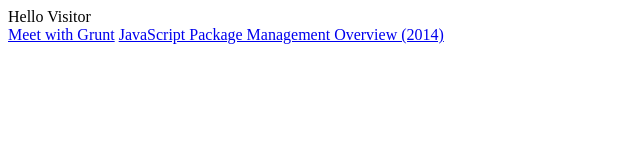
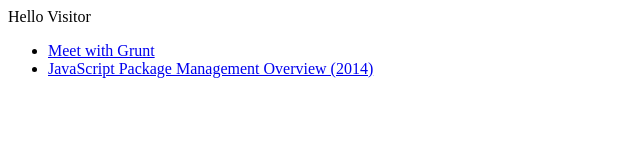
Before and after one commit to nesterone/myslides, a plain HTML site: page index.html in a window 1280 px wide. Shown: the whole page, without its empty margins (0-640 px from the left). Drawn offline with Linux system fonts and the light colour scheme.

Commit message:
-added links to from page of myslides

```diff
--- a/index.html
+++ b/index.html
@@ -1,11 +1,17 @@
 <html>
 <head>
-    <title>Test index</title>
+    <title>Welcome</title>
 </head>
 <body>
     Hello Visitor
     <br/>
-    <a href="grunt/index.html">Meet with Grunt</a>
-    <a href="jspm/index.html">JavaScript Package Management Overview (2014)</a>
+    <ul>
+        <li>
+            <a href="grunt/index.html">Meet with Grunt</a>
+        </li>
+        <li>
+            <a href="jspm/index.html">JavaScript Package Management Overview (2014)</a>
+        </li>
+    </ul>
 </body>
 </html>
```
